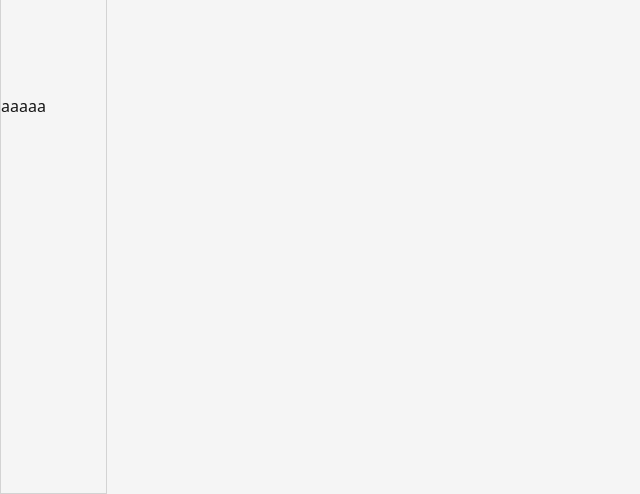
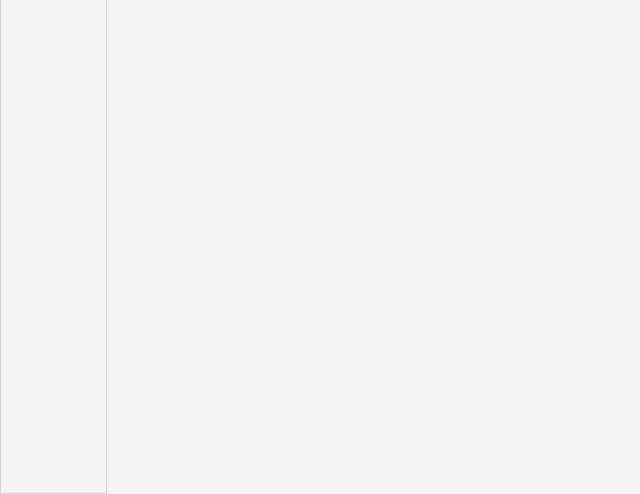
Before and after one commit to raquel-brena/TuneTown, a React (Vite) app in the folder client/: page /home in a window 1280 px wide. Shown: the part 306-800 px from the top of the page, without its empty margins (0-640 px from the left). Built offline with nearby package versions, Linux system fonts and the light colour scheme.

Commit message:
feat:  Update Menu component styling and route paths

```diff
--- a/client/src/components/Menu.tsx
+++ b/client/src/components/Menu.tsx
@@ -1,10 +1,9 @@
 export const Menu = () => {
 
     return (
-        <div className="h-full w-1/12 border-box  border border-stroke relative overflow-hidden">
+        <div className="md:h-full md:w-1/12 h-12 w-full absolute bottom-0 border-box  border border-stroke md:relative overflow-hidden">
+            <div className={`h-1/2 w-48  rotate-45 blur-3xl translate-y-96 `} />
 
-            <div className={`h-1/2 w-48  rotate-45 blur-3xl translate-y-96 `} />
-            aaaaa
         </div>
     )
 }
```
